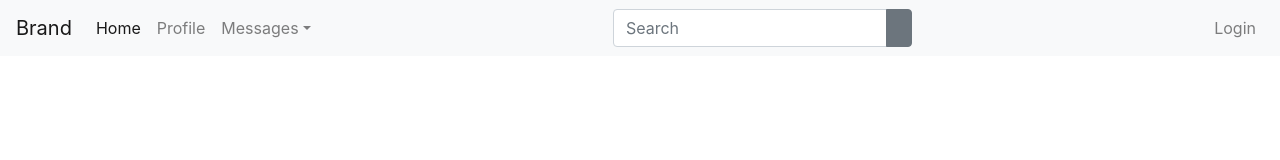
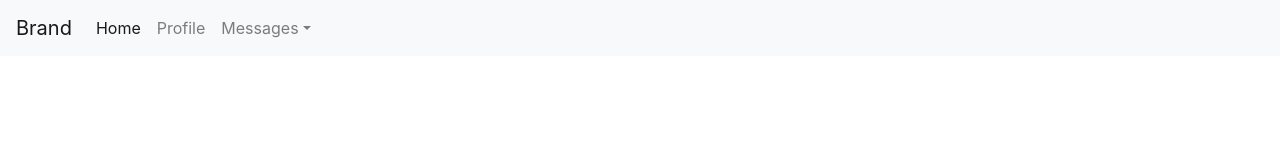
Before and after one commit to Abd-ul-Qayyum/Bootcamp2020sample, a plain HTML site: page index.html in a window 1280 px wide. Drawn offline with nearby package versions, Linux system fonts and the light colour scheme.

Commit message:
remove log in

```diff
--- a/index.html
+++ b/index.html
@@ -27,7 +27,7 @@
                     </div>
                 </div>
             </div>
-            <form class="form-inline">
+            <!-- <form class="form-inline">
                 <div class="input-group">
                     <input type="text" class="form-control" placeholder="Search">
                     <div class="input-group-append">
@@ -37,7 +37,7 @@
             </form>
             <div class="navbar-nav">
                 <a href="#" class="nav-item nav-link">Login</a>
-            </div>
+            </div> -->
         </div>
     </nav>
 </body>
```
